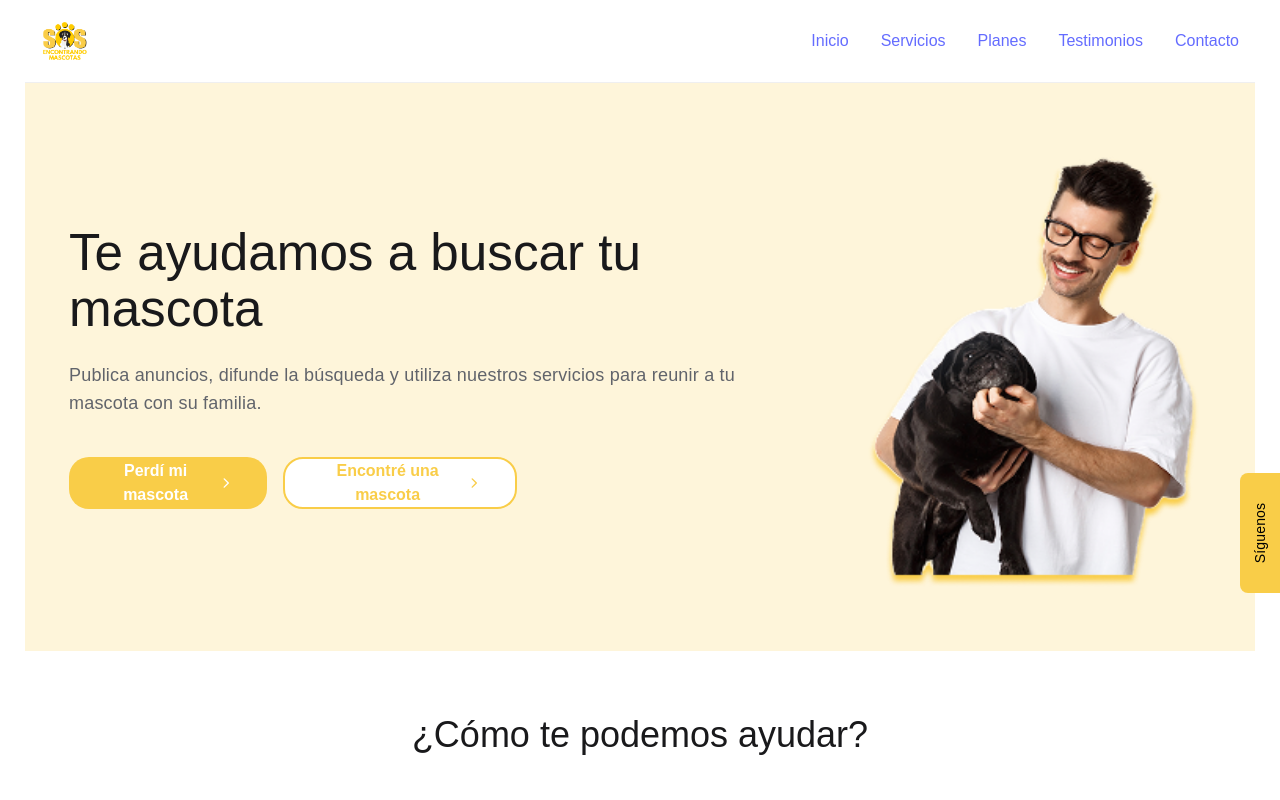
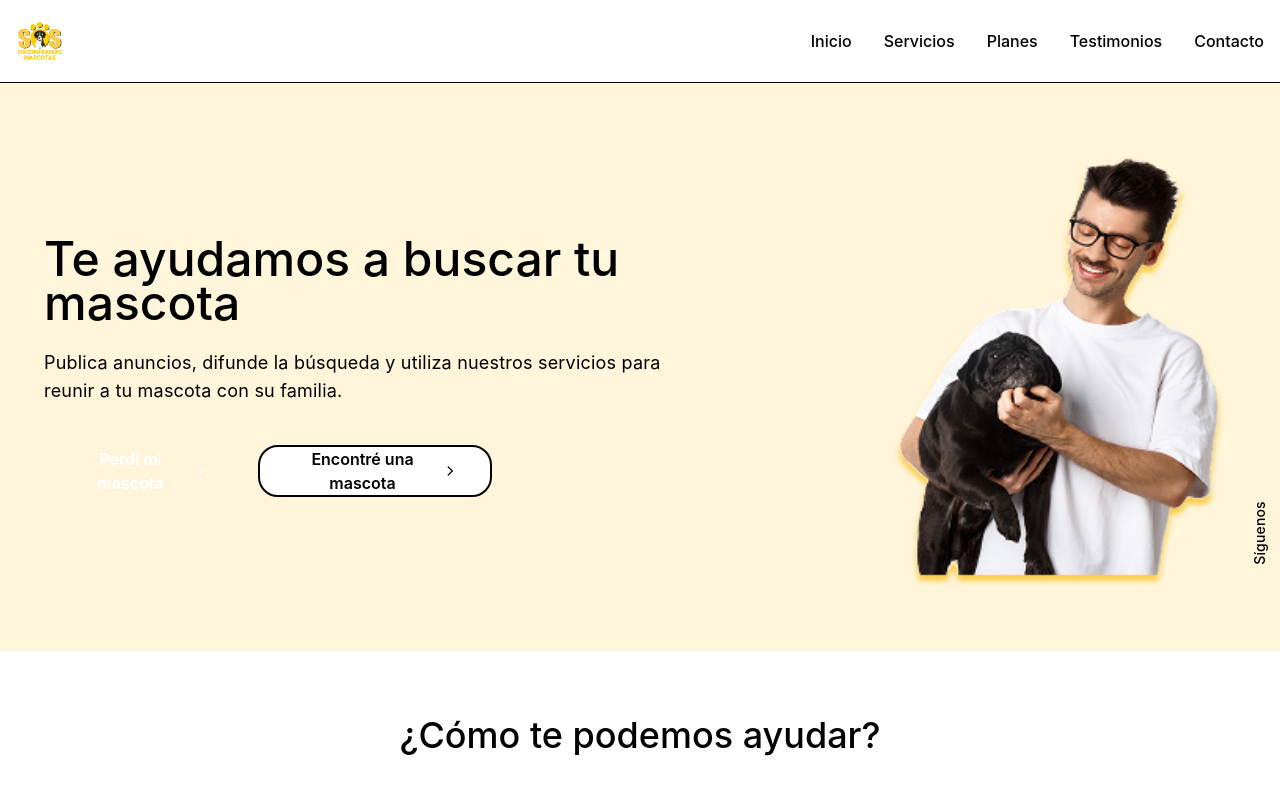
Before and after one commit to AztlanConsulting/SOS-FullStack, a React (Vite) app in the folder frontend/: page / in a window 1280 px wide. Shown: the top 800 px of the page. Built offline with nearby package versions, Linux system fonts and the light colour scheme; no server answers.

Commit message:
[FIX]index.css

```diff
--- a/frontend/src/index.css
+++ b/frontend/src/index.css
@@ -1,64 +1,2 @@
 @import 'tailwindcss';
 @plugin 'flowbite/plugin';
-
-:root {
-  font-family: Inter, system-ui, Avenir, Helvetica, Arial, sans-serif;
-  line-height: 1.5;
-  font-weight: 400;
-
-@theme {
-  --color-primary-yellow: #f9cd48;
-  --color-dark: #19191b;
-  --color-gray: #61646b;
-  --color-light-gray: #efeff0;
-  --color-border-gray: #afb1b6;
-
-  --font-work-sans: 'Work Sans', sans-serif;
-  --font-montserrat: 'Montserrat', sans-serif;
-}
-
-body {
-  font-family: var(--font-work-sans);
-  font-synthesis: none;
-  text-rendering: optimizeLegibility;
-  -webkit-font-smoothing: antialiased;
-  -moz-osx-font-smoothing: grayscale;
-
-  display: flex;
-  flex-direction: column;
-  align-items: center;
-  gap: 2rem;
-}
-
-a {
-  font-weight: 500;
-  color: #646cff;
-  text-decoration: inherit;
-}
-a:hover {
-  color: #535bf2;
-}
-
-body {
-  margin: 0;
-  display: flex;
-  place-items: center;
-  min-width: 320px;
-  min-height: 100vh;
-}
-
-h1 {
-  font-size: 3.2em;
-  line-height: 1.1;
-}
-
-@media (prefers-color-scheme: light) {
-  :root {
-    color: #213547;
-    background-color: #ffffff;
-  }
-  a:hover {
-    color: #747bff;
-  }
-}
-}
```
